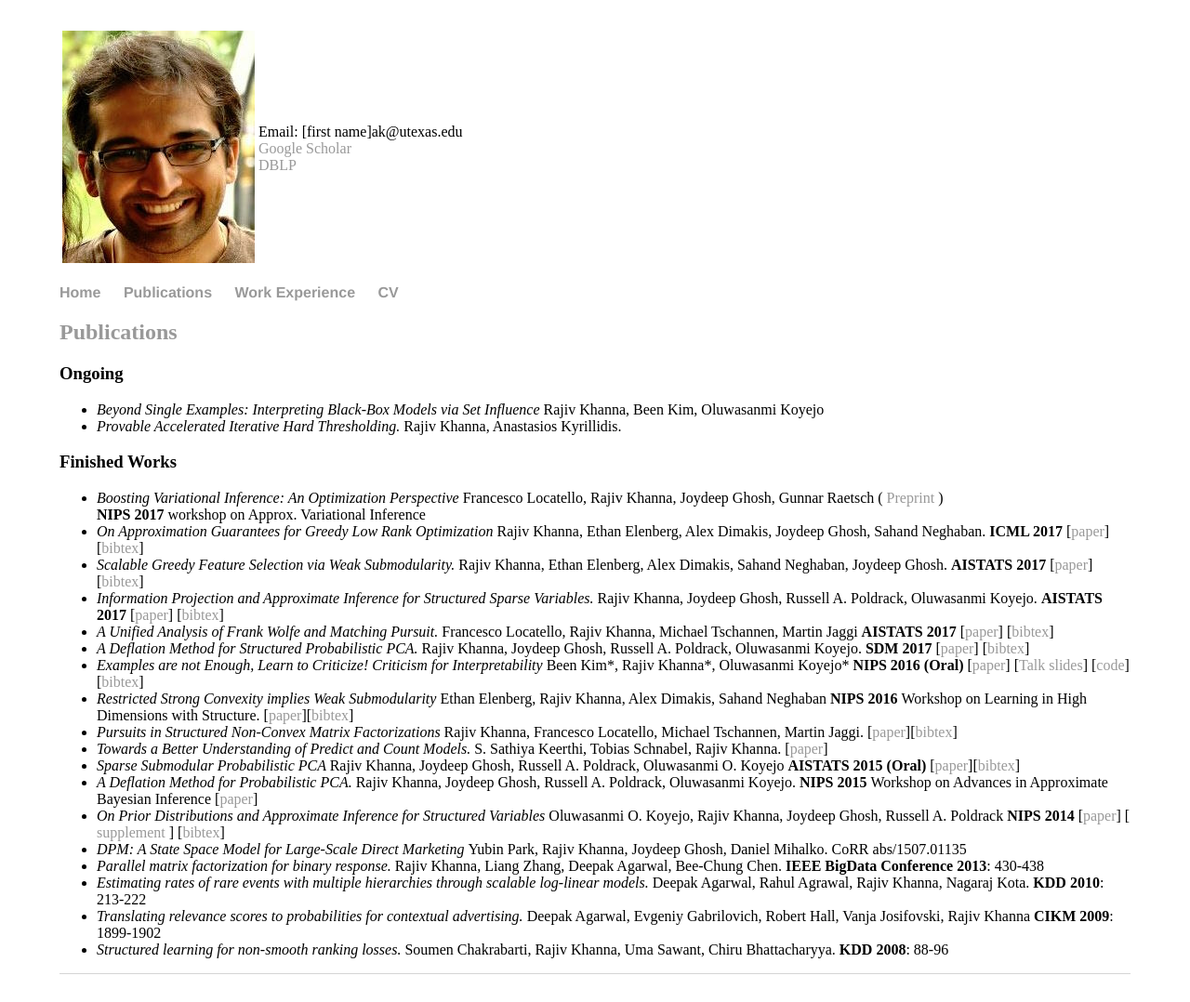
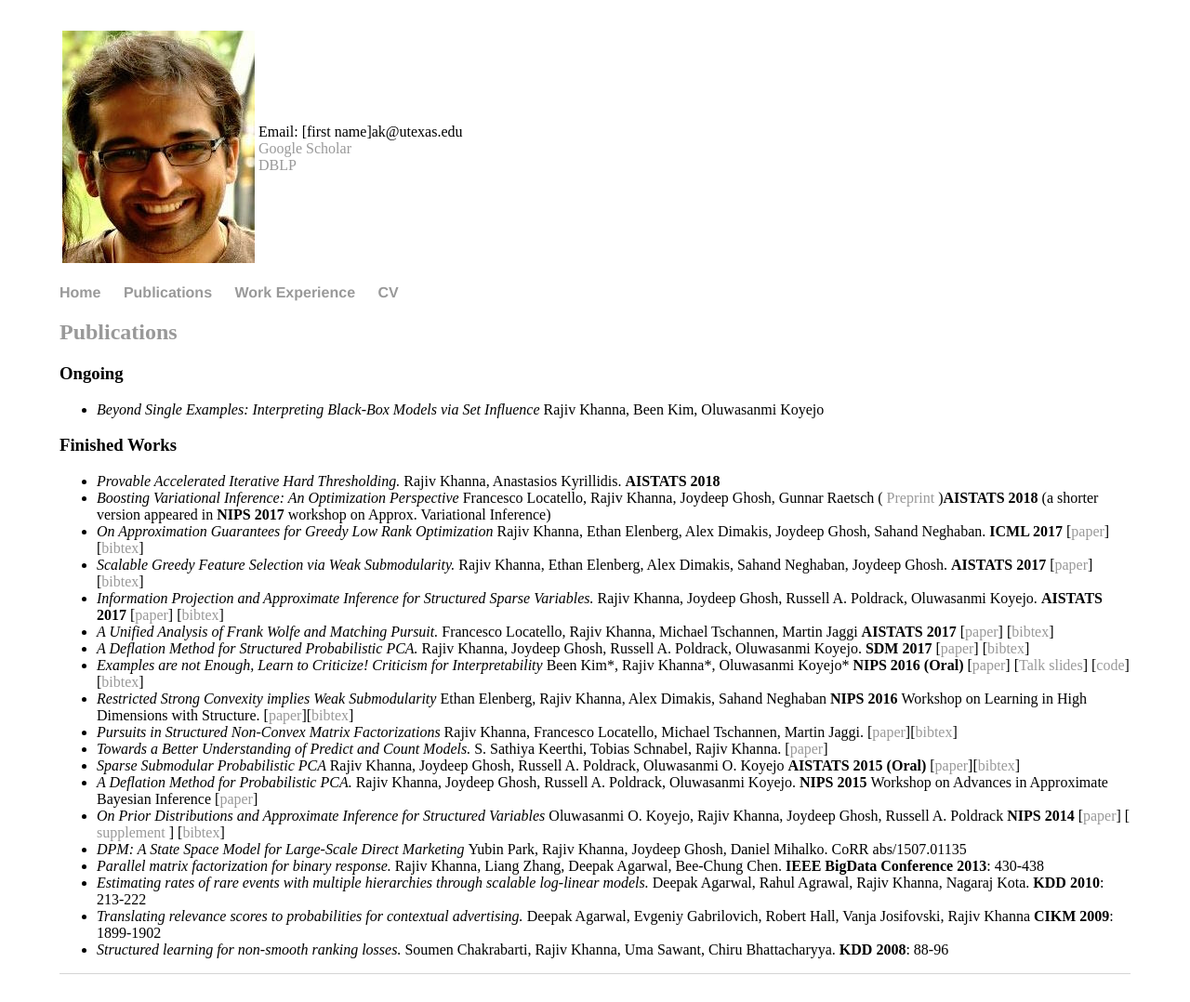
Before and after one commit to rjvak7/rjvak7.github.io, a Jekyll site: the page built from pubs.html, in a window 1280 px wide. Shown: the whole page at 93% size. Built offline with Jekyll 4.4.1, drawn with Linux system fonts in a browser that asks for light colours.

Commit message:
update pubs

```diff
--- a/pubs.html
+++ b/pubs.html
@@ -9,12 +9,12 @@ title: Rajiv Khanna -- Publications
 <h3> Ongoing </h3>
 <ul>
 <li> <i> Beyond Single Examples: Interpreting Black-Box Models via Set Influence </i> Rajiv Khanna, Been Kim, Oluwasanmi Koyejo </li>
-<li> <i>Provable Accelerated Iterative Hard Thresholding.</i> Rajiv Khanna, Anastasios Kyrillidis.  </li>
  </ul>
 <h3> Finished Works </h3>
 
 <ul>
-<li> <i> Boosting Variational Inference: An Optimization Perspective </i> Francesco Locatello, Rajiv Khanna, Joydeep Ghosh, Gunnar Raetsch (<a href="https://arxiv.org/abs/1708.01733"> Preprint  </a>)</li> <b>NIPS 2017</b> workshop on Approx. Variational Inference
+<li> <i>Provable Accelerated Iterative Hard Thresholding.</i> Rajiv Khanna, Anastasios Kyrillidis. <b> AISTATS 2018 </b> </li>
+<li> <i> Boosting Variational Inference: An Optimization Perspective </i> Francesco Locatello, Rajiv Khanna, Joydeep Ghosh, Gunnar Raetsch (<a href="https://arxiv.org/abs/1708.01733"> Preprint  </a>)<b>AISTATS 2018 </b> (a shorter version appeared in <b>NIPS 2017</b> workshop on Approx. Variational Inference)</li>
 <li> <i> On Approximation Guarantees for Greedy Low Rank Optimization </i> Rajiv Khanna, Ethan Elenberg, Alex Dimakis,  Joydeep Ghosh, Sahand Neghaban. <b> ICML 2017 </b> [<a href="http://proceedings.mlr.press/v70/khanna17a.html">paper</a>] [<a href = javascript:showhide('lowrankbib')>bibtex</a>]  <div id ="lowrankbib" style="display:none">
 @article{Khanna:2017lowrank, <br>
 author = {Khanna, Rajiv and Elenberg, Ethan and Dimakis, Alexandros  and Ghosh, Joydeep and Neghaban, Sahand}, <br>
```
